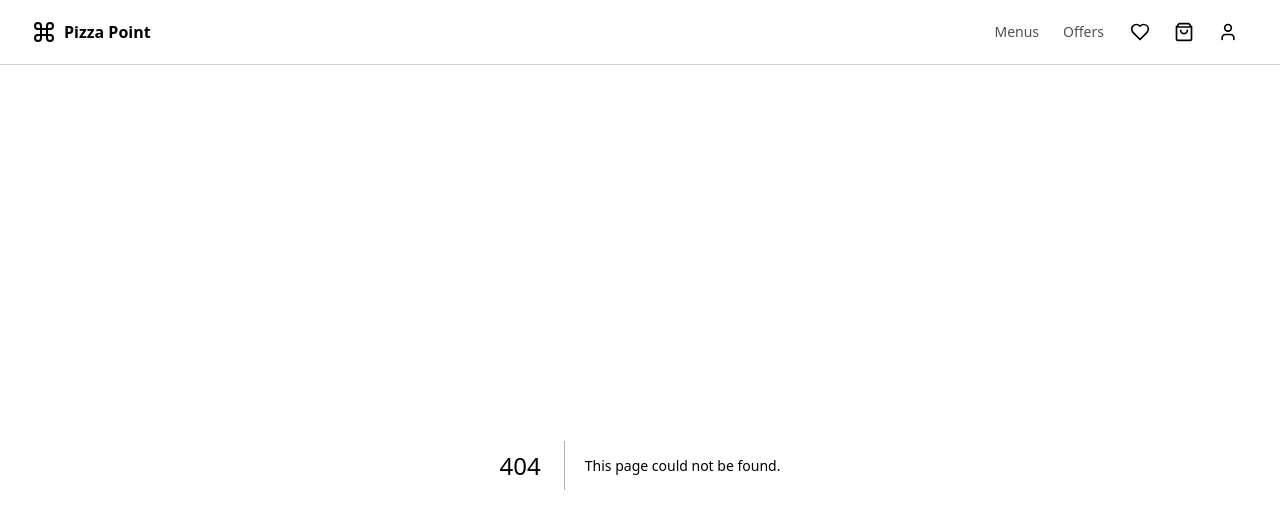
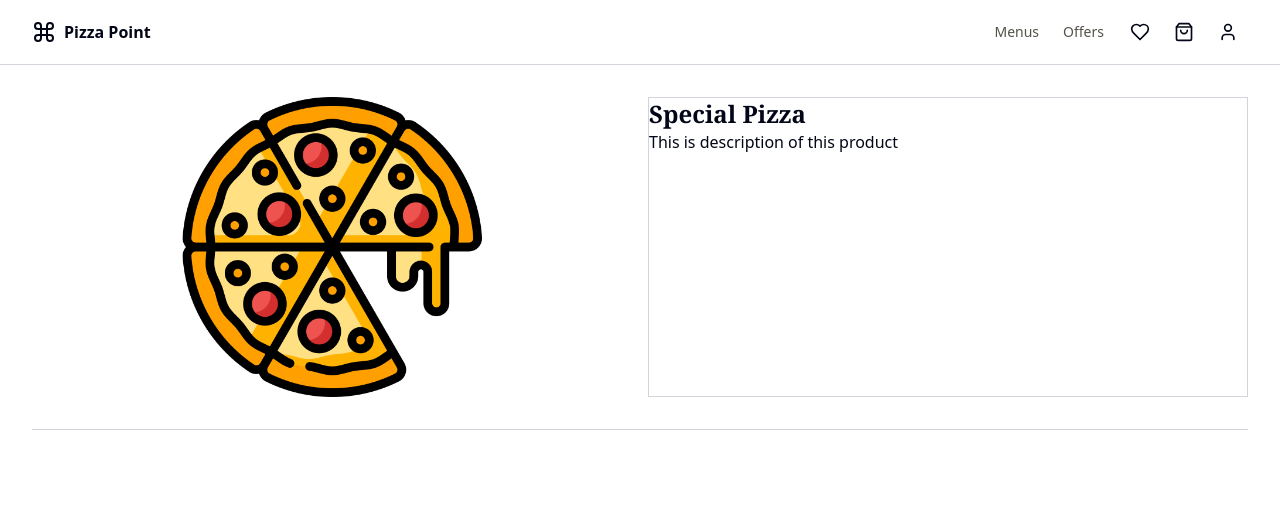
Before and after one commit to sunilgawai/www.pizzapoint.com, a Next.js app: page /menus/1 in a window 1280 px wide. Before the commit this address had no page. Shown: the top 528 px of the page. Built offline with nearby package versions, Linux system fonts and the light colour scheme.

Commit message:
fix:ui ~ moved categories filter code to seperate component

```diff
--- /dev/null
+++ b/src/app/menus/[id]/page.tsx
@@ -0,0 +1,26 @@
+import Image from 'next/image';
+import React from 'react'
+import pizzaImg from "@/assets/pizza.png";
+import { Separator } from '@/components/ui/separator';
+const ProductDetailsPage = () => {
+    return (
+        <div className='container h-screen mt-8'>
+            <div className="grid grid-cols-2 gap-4 place-content-center">
+                <div className="w-full flex justify-center itemce-center">
+                    <Image className='w-1/2' src={pizzaImg} alt='pizza' />
+                </div>
+                <div className='col-span-1 border border-1'>
+                    <h1 className="text-2xl font-semibold font-serif">
+                        Special Pizza
+                    </h1>
+                    <p className="font-normal text-base font-sans">
+                        This is description of this product
+                    </p>
+                </div>
+            </div>
+            <Separator className='my-8' />
+        </div>
+    )
+}
+
+export default ProductDetailsPage;
--- a/src/app/page.tsx
+++ b/src/app/page.tsx
@@ -6,32 +6,15 @@ import { Toggle } from "@/components/ui/toggle";
 import { SortDescIcon, FilterIcon } from "lucide-react"
 import { Separator } from "@/components/ui/separator";
 import Product from "@/components/common/product";
+import MainCategoriesList from "@/components/main-categories-list";
 
 export default function IndexPage() {
   return (
     <section className="container grid items-center gap-6 pb-8 pt-6 md:py-10">
-      <div className="grid place-items-center gap-2">
-        <MainCarousel />
-      </div>
-      <div className="flex flex-col gap-4 p-1 border border-pink-400 border-x-0 border-y-0 border-t-2">
-        <div className="flex-1 items-center justify-between p-1">
-          <h1 className="text-2xl font-serif mb-2">Categories</h1>
-          <div className="flex justify-center items-center gap-4 text-lg">
-            <Toggle aria-label="Toggle italic" className="w-full border border-pink-400">Veg</Toggle>
-            <Toggle aria-label="Toggle italic" className="w-full border border-pink-400">Non Veg</Toggle>
-            <Toggle aria-label="Toggle italic" className="w-full border border-pink-400">Breakfast</Toggle>
-            <Toggle aria-label="Toggle italic" className="w-full border border-pink-400">Lunch</Toggle>
-            <Toggle aria-label="Toggle italic" className="w-full border border-pink-400">Dinner</Toggle>
-            <Toggle aria-label="Toggle italic" className="w-full border border-pink-400">
-              <SortDescIcon fill="black" className="h-4 w-4 mr-2" />
-              Price
-            </Toggle>
-            <Toggle aria-label="Toggle italic" className="w-full border border-pink-400">
-              <FilterIcon fill="black" className="h-4 w-4 mr-2" />
-              Menu
-            </Toggle>
-          </div>
-        </div>
+      <MainCarousel />
+      <Separator color="pink" className="border border-pink-400" />
+      <div className="flex flex-col gap-4 p-1">
+        <MainCategoriesList />
         <Separator />
         <div className="grid lg:grid-cols-6 gap-2">
           <FilterMenu isCollapsed={false} links={menus} />
--- a/src/components/main-carousel.tsx
+++ b/src/components/main-carousel.tsx
@@ -15,6 +15,7 @@ import Image from "next/image"
 
 const MainCarousel = () => {
     return (
+        <div className="grid place-items-center gap-2">
             <Carousel className="w-full">
                 <CarouselContent className="md:basis-1/2 lg:basis-1/2">
                     {/* {Array.from({ length: 5 }).map((_, index) => (
@@ -74,6 +75,7 @@ const MainCarousel = () => {
                 <CarouselPrevious />
                 <CarouselNext />
             </Carousel>
+        </div>
     )
 }
 
--- /dev/null
+++ b/src/components/main-categories-list.tsx
@@ -0,0 +1,27 @@
+import { Toggle } from "@/components/ui/toggle";
+import { SortDescIcon, FilterIcon } from "lucide-react"
+
+const MainCategoriesList = () => {
+    return (
+        <div className="flex-1 items-center justify-between p-1">
+            <h1 className="text-2xl font-serif mb-2">Categories</h1>
+            <div className="flex justify-center items-center gap-4 text-lg">
+                <Toggle aria-label="Toggle italic" className="w-full border border-pink-400">Veg</Toggle>
+                <Toggle aria-label="Toggle italic" className="w-full border border-pink-400">Non Veg</Toggle>
+                <Toggle aria-label="Toggle italic" className="w-full border border-pink-400">Breakfast</Toggle>
+                <Toggle aria-label="Toggle italic" className="w-full border border-pink-400">Lunch</Toggle>
+                <Toggle aria-label="Toggle italic" className="w-full border border-pink-400">Dinner</Toggle>
+                <Toggle aria-label="Toggle italic" className="w-full border border-pink-400">
+                    <SortDescIcon fill="black" className="h-4 w-4 mr-2" />
+                    Price
+                </Toggle>
+                <Toggle aria-label="Toggle italic" className="w-full border border-pink-400">
+                    <FilterIcon fill="black" className="h-4 w-4 mr-2" />
+                    Filter
+                </Toggle>
+            </div>
+        </div>
+    )
+}
+
+export default MainCategoriesList;
```
Lines whose indentation alone changed are shown as unchanged.
